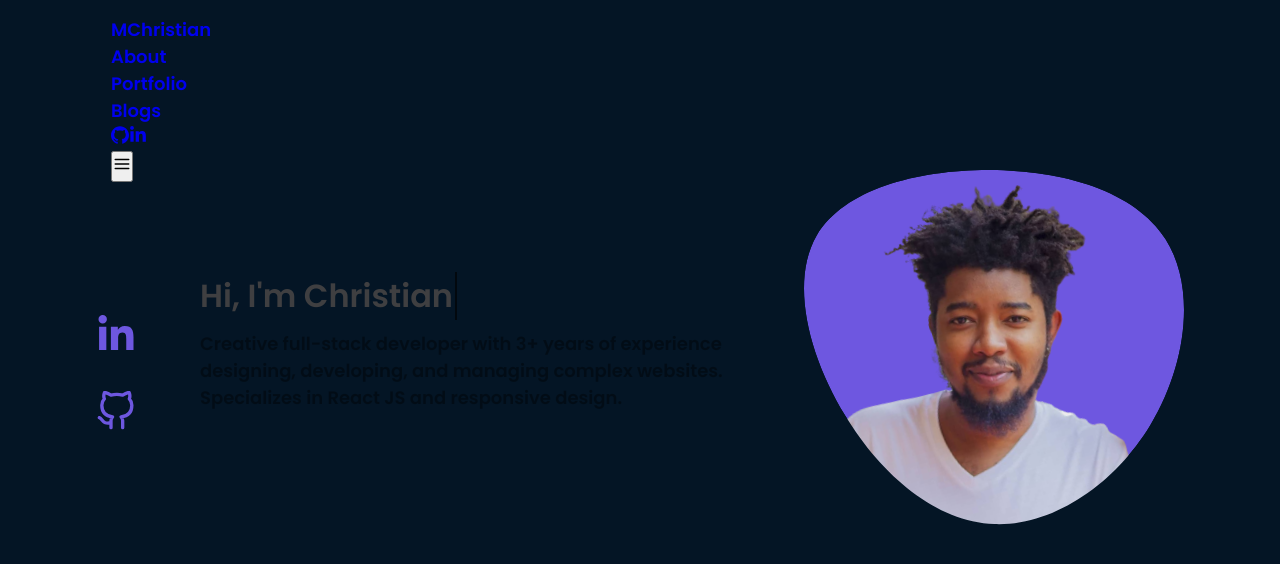
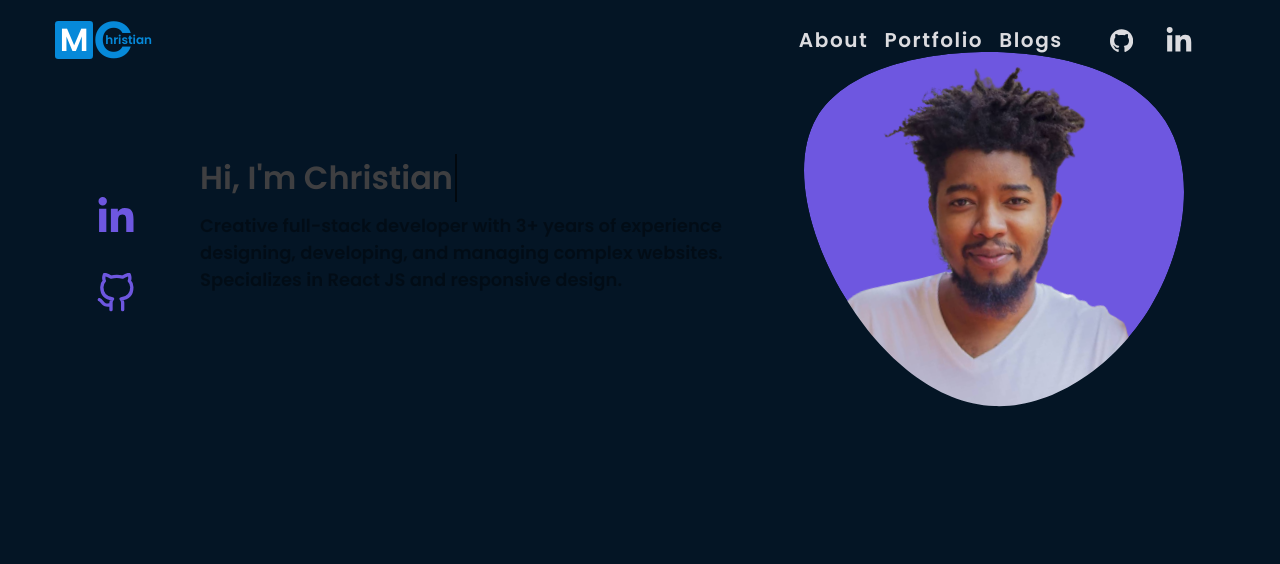
Before and after one commit to kaitcham/portfolio, a React (Create React App) app: page / in a window 1280 px wide. Shown: the top 564 px of the page. Built offline with nearby package versions, Linux system fonts and the light colour scheme.

Commit message:
Modify navbar styles

```diff
--- a/src/components/Navbar/NavbarStyles.js
+++ b/src/components/Navbar/NavbarStyles.js
@@ -1,95 +1,142 @@
 import styled from 'styled-components';
 
-export default styled.nav`
+const Wrapper = styled.header`
+  height: 5rem;
   display: flex;
   align-items: center;
-  justify-content: space-between;
-  padding: 1rem 6rem;
-  font-family: 'Poppins', sans-serif;
+  flex-direction: column;
+  justify-content: center;
 
-  .navbar__container {
+  .container {
     display: flex;
     align-items: center;
     justify-content: space-between;
   }
 
-  .navbar__logo {
+  .logo {
+    color: #0689d9;
+    display: flex;
     font-size: 2rem;
-    font-weight: 700;
-    color: rgb(63, 63, 65);
+    align-items: center;
+
+    & span {
+      &:last-child {
+        font-size: 0.75rem;
+        transform: translate(-1.75rem, 0.02rem);
+      }
     }
 
-  .navbar__icons {
-    display: none;
+    .primary-text {
+      color: #fff;
+      padding: 0.3rem;
+      line-height: 0.9;
+      background: #0689d9;
+      border-radius: 0.2rem;
+    }
+    .secondary-text {
+      font-size: 3.25rem;
+    }
   }
 
-  .navbar__links {
+  .navbar {
     display: flex;
-    list-style: none;
+    align-items: center;
+    justify-content: space-between;
+    width: fit-content;
   }
 
-  .navbar__links li {
-    margin-left: 2rem;
+  .nav-links {
+    display: flex;
+    flex-direction: column;
+    position: absolute;
+    top: 5rem;
+    left: 0;
+    width: 100%;
+    padding: 15px;
+    height: calc(100vh - 5rem);
+    background-color: #041525;
+    transition: all 0.3s linear;
+    transform: translateY(100%);
+
+    li {
+      margin: 0.5rem 0;
+      a {
+        color: var(--primary-color);
+        font-size: 1.25rem;
+        text-transform: capitalize;
+        letter-spacing: 0.1rem;
+        &:hover {
+          color: orange;
+          border-bottom: 2px solid orange;
+          transition: all 0.3s linear;
+          cursor: pointer;
+        }
+      }
+    }
   }
 
-  .navbar__links a {
-    font-size: 1.2rem;
-    font-weight: 500;
-    color: rgb(63, 63, 65);
-    text-decoration: none;
+  .show-nav {
+    transform: translateY(0);
   }
 
-  .navbar__links a::after {
-    content: '';
-    display: block;
-    height: 3px;
-    width: 0;
-    background: red;
-    transition: width 0.7s ease, background-color 0.5s ease;
+  .social-icons {
+    display: flex;
+    align-items: center;
+    transform: translateY(0.25rem);
+
+    a {
+      margin: 0 2rem;
+      color: var(--primary-color);
+      &:hover {
+        color: var(--secondary-color);
       }
 
-  .navbar__links a:hover::after {
-    width: 100%;
-    background: #ffdd40;
+      &:first-child {
+        margin-right: 0;
+        svg {
+          font-size: 1.45rem;
+        }
       }
 
-  @media screen and (max-width: 768px) {
-    flex-direction: column;
-    align-items: flex-start;
-    justify-content: flex-start;
-    padding: 1rem;
-
-    .navbar__container {
-      width: 100%;
+      &:last-child {
+        svg {
+          font-size: 1.75rem;
+        }
+      }
+    }
   }
 
-    .navbar__logo {
-      font-size: 1.5rem;
+  .navbar-icons {
+    color: #fff;
+    display: flex;
+    cursor: pointer;
+    font-size: 2rem;
+    background: transparent;
+    border-color: transparent;
+    transform: translateY(0.05rem);
   }
 
-    .navbar__icons {
-      display: flex;
-      align-items: center;
-      border: transparent;
-      background: transparent;
-      font-size: 1.5rem;
+  @media (min-width: 768px) {
+    .nav-links {
+      position: relative;
+      top: 0;
+      left: 0;
+      height: auto;
+      flex-direction: row;
+      transform: translateY(0);
+      background-color: transparent;
+      li {
+        margin-left: 1rem;
+        &:first-child {
+          margin-left: 0;
+        }
+      }
     }
 
-    .navbar__links {
+    .navbar-icons {
       display: none;
-    }
-
-    .navbar__links.active {
-      display: flex;
-      flex-direction: column;
-    }
-
-    .navbar__links.active li {
-      margin: 0.75rem 0;
-    }
-
-    .navbar__links.active a {
-      font-size: 1.25rem;
     }
   }
 `;
+
+export default Wrapper;
```
Lines whose indentation alone changed are shown as unchanged.
